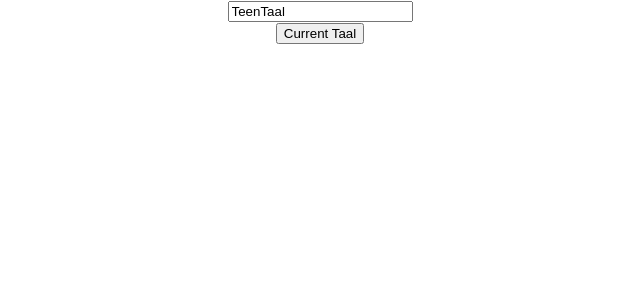
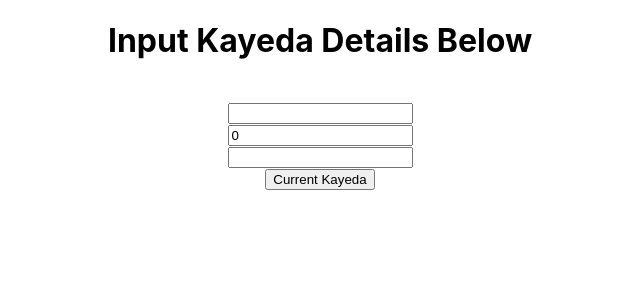
Before and after one commit to s1oly/tablanote, a React (Create React App) app: page / in a window 1280 px wide. Shown: the top 300 px of the page, without its empty margins (320-960 px from the left). Built offline with nearby package versions, Linux system fonts and the light colour scheme.

Commit message:
Added page to enter full Kayeda
Addition:
Added input field for BPM as well as name for Kayeda
Need to Do:
Use data from input to form bol input(ie, switch for teentaal and jhaptaal)

```diff
--- a/src/App.js
+++ b/src/App.js
@@ -4,23 +4,42 @@ import React, { useState } from 'react';
 
 
 const App = () => {
-  const [taal, setTaal] = useState('TeenTaal')
-  const sayTaal = () => {
-    alert(taal)
+  const [taal, setTaal] = useState(' ')
+  const [bpm, setBpm] = useState(0)
+  const [name, setName] = useState(' ')
+  const sayKayeda = () => {
+    alert(taal + " " + bpm + " " + name)
   }
-  const change = (event) => {
+  const changeTaal = (event) => {
     setTaal(event.target.value)
   }
-
+  const changeBPM = (event) =>{
+    setBpm(event.target.value)
+  }
+  const changeName = (event) =>{
+    setName(event.target.value)
+  }
 
   return (
     <div className="App">
+      <h1>Input Kayeda Details Below</h1>
+      <br></br>
       <input
-      onChange = {change}
+      onChange = {changeTaal}
       value = {taal}>
       </input>
       <br></br>
-      <button onClick = {sayTaal}> Current Taal</button>
+      <input
+      onChange = {changeBPM}
+      value = {bpm}>
+      </input>
+      <br></br>
+      <input
+      onChange = {changeName}
+      value = {name}>
+      </input>
+      <br></br>
+      <button onClick = {sayKayeda}> Current Kayeda</button>
     </div>
   );
 }
```
